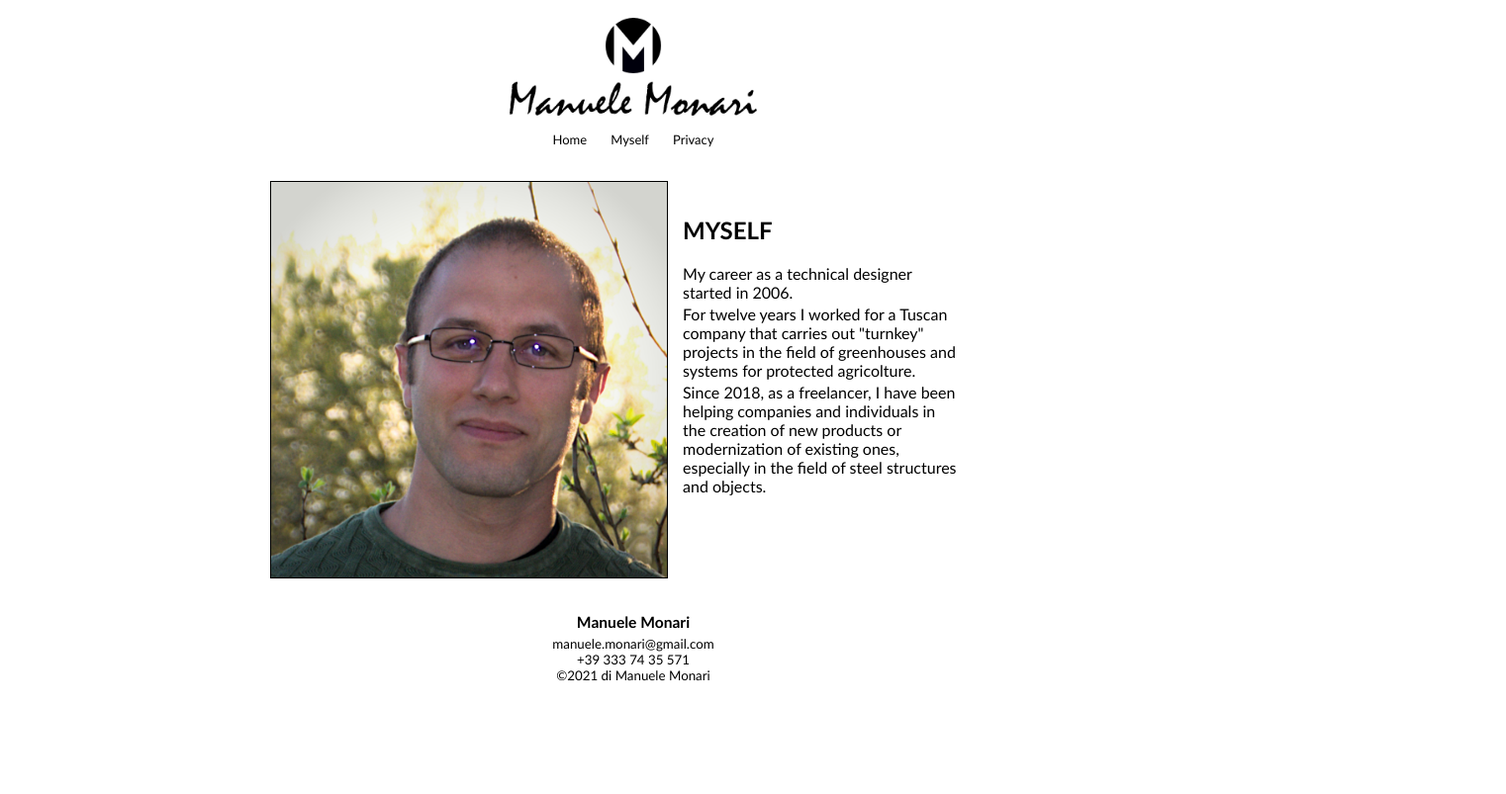
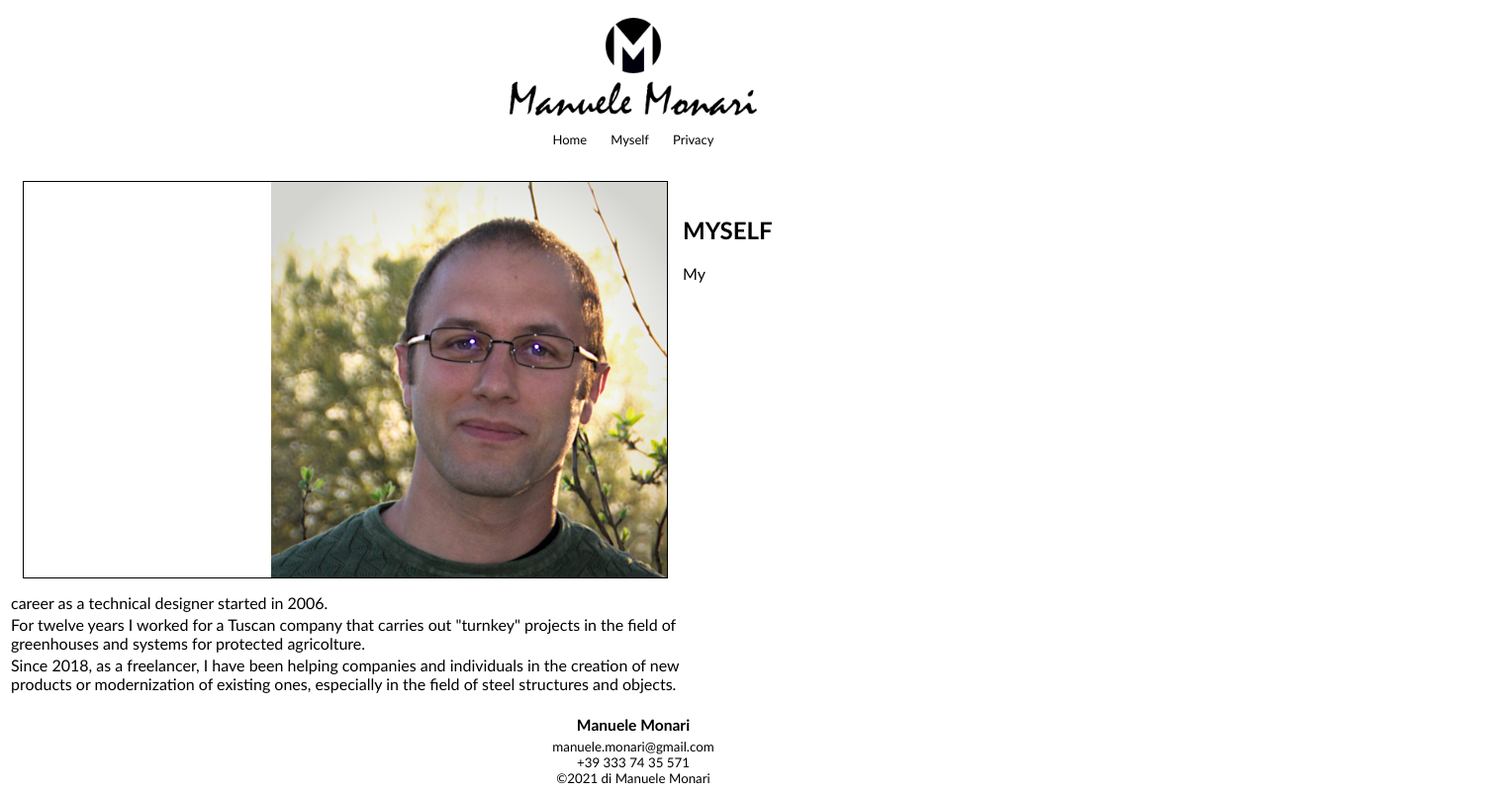
Before and after one commit to Manuele-84/my_site, a plain HTML site: page Myself.html in a window 1280 px wide. Shown: the whole page at 99% size, 1522 px wide, since content can reach past the window. Drawn offline with Linux system fonts and the light colour scheme.

Commit message:
Update styles.css

```diff
--- a/styles.css
+++ b/styles.css
@@ -42,11 +42,11 @@ h3 {
 .div_myself {
     float: left;
     width: 100%;
-    margin-left: 250px;
     margin-bottom: 20px;
 }
 .myself {
     float: left;
+    padding-left: 250px;
     margin: 15px;
     width: 400px;
     border: 1px solid black;
```
